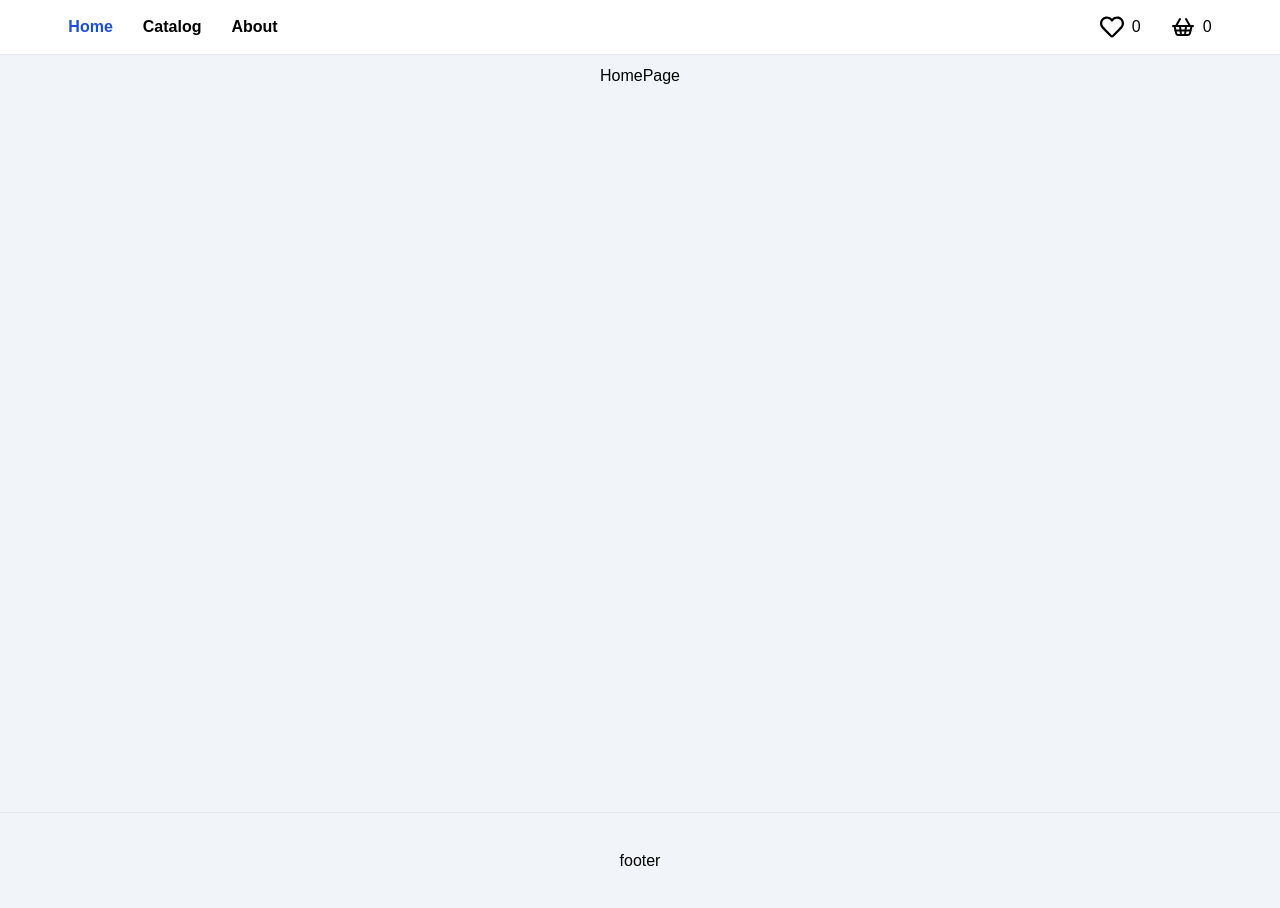
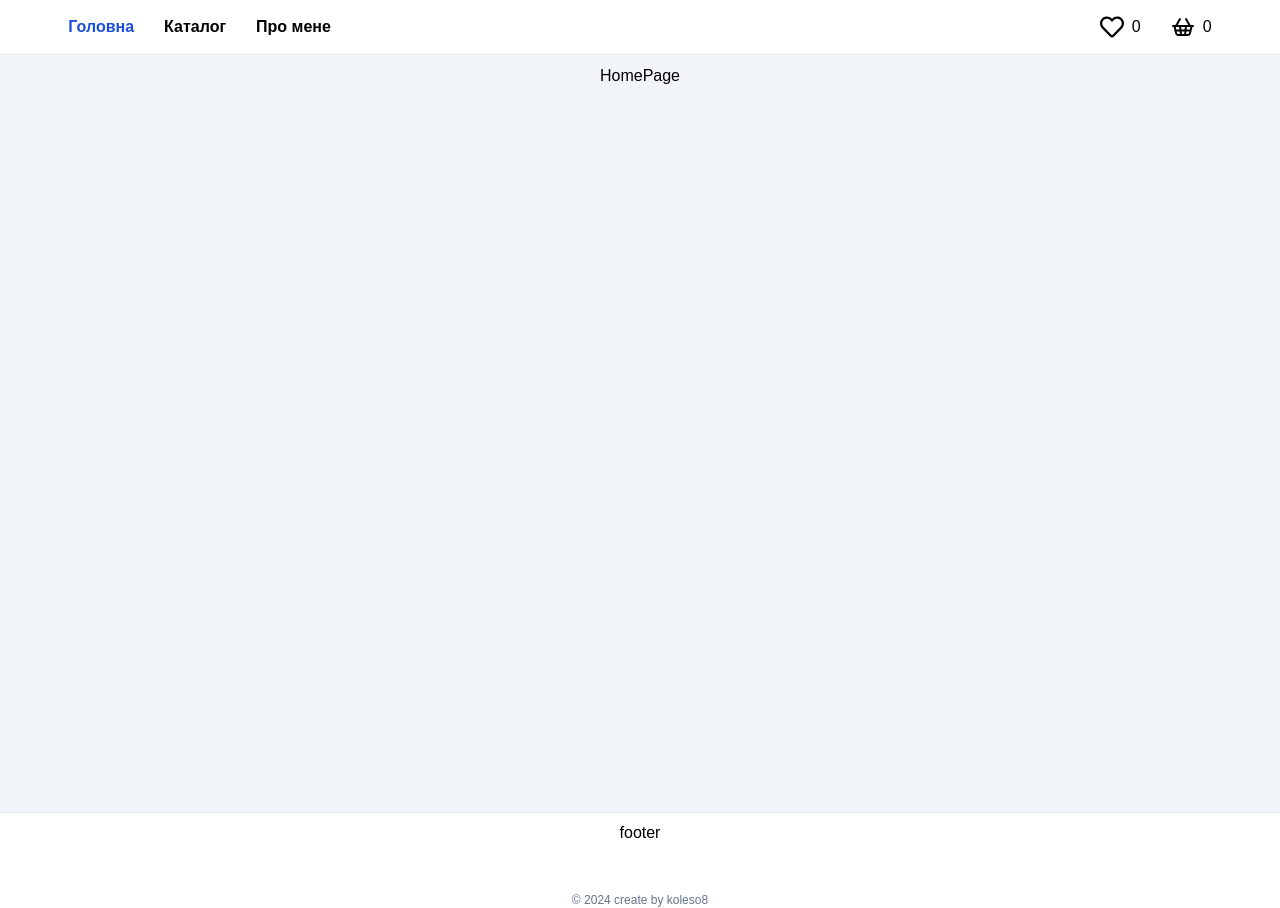
Before and after one commit to koleso8/Jewelry-Shop, a React (Vite) app: page / in a window 1280 px wide. Built offline with nearby package versions, Linux system fonts and the light colour scheme; a web font is replaced by a local one.

Commit message:
rename navigation

```diff
--- a/src/components/Footer.jsx
+++ b/src/components/Footer.jsx
@@ -1,7 +1,8 @@
 const Footer = () => {
   return (
-    <footer className="border-t w-screen h-24 flex justify-center items-center">
+    <footer className="border-t pt-2 w-screen h-24 flex justify-between items-center bg-white flex-col">
       footer
+      <p className="text-xs text-slate-500">© 2024 create by koleso8</p>
     </footer>
   );
 };
--- a/src/components/Navigation.jsx
+++ b/src/components/Navigation.jsx
@@ -4,21 +4,21 @@ const Navigation = ({ setIsOpen }) => {
   return (
     <nav className="flex flex-col justify-around items-center font-bold text-black gap-7 md:flex-row md:gap-0">
       <NavLink className="p-[15px]" to="/" onClick={() => setIsOpen(false)}>
-        Home
+        Головна
       </NavLink>
       <NavLink
         className="p-[15px]"
         to="/catalog"
         onClick={() => setIsOpen(false)}
       >
-        Catalog
+        Каталог
       </NavLink>
       <NavLink
         className="p-[15px]"
         to="/about"
         onClick={() => setIsOpen(false)}
       >
-        About
+        Про мене
       </NavLink>
     </nav>
   );
```
